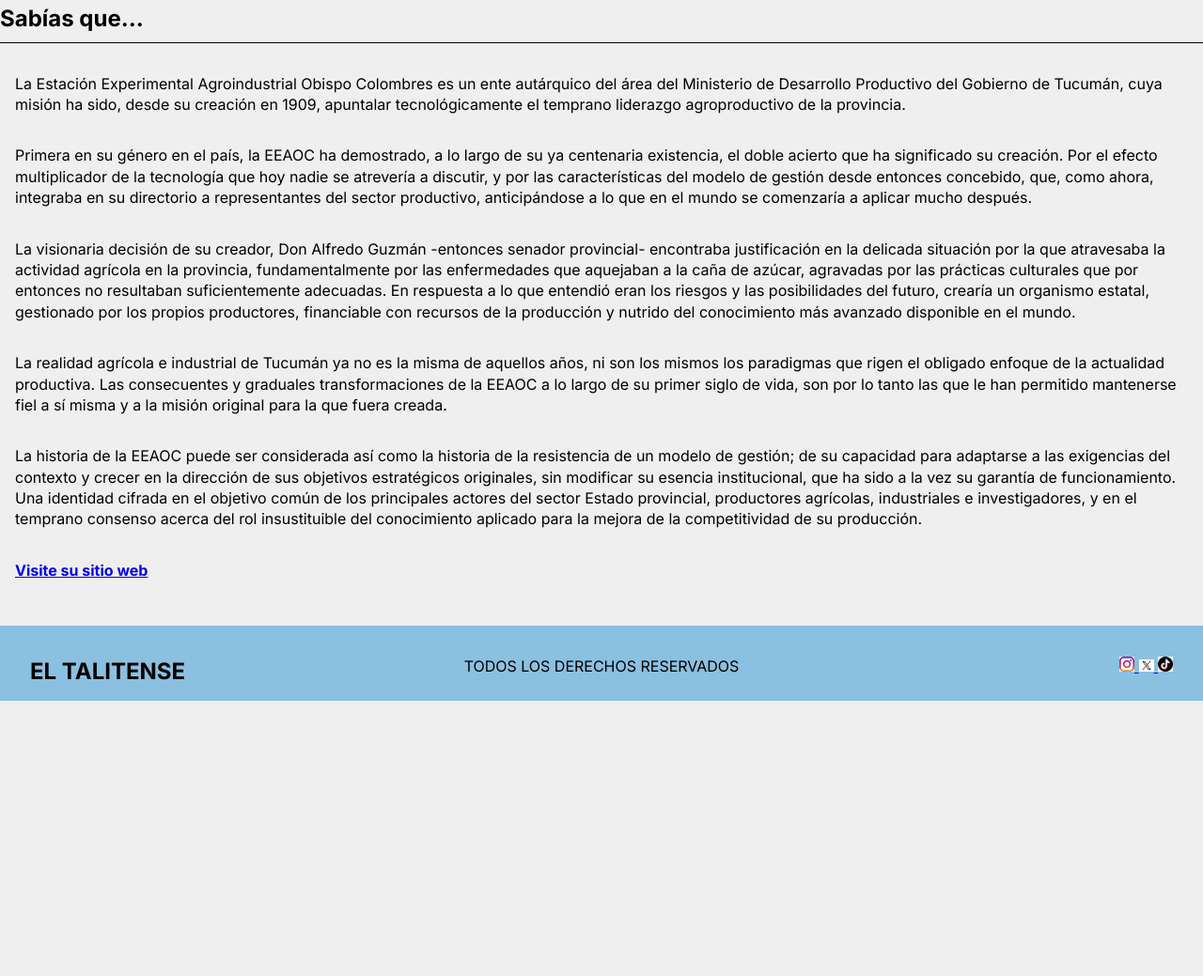
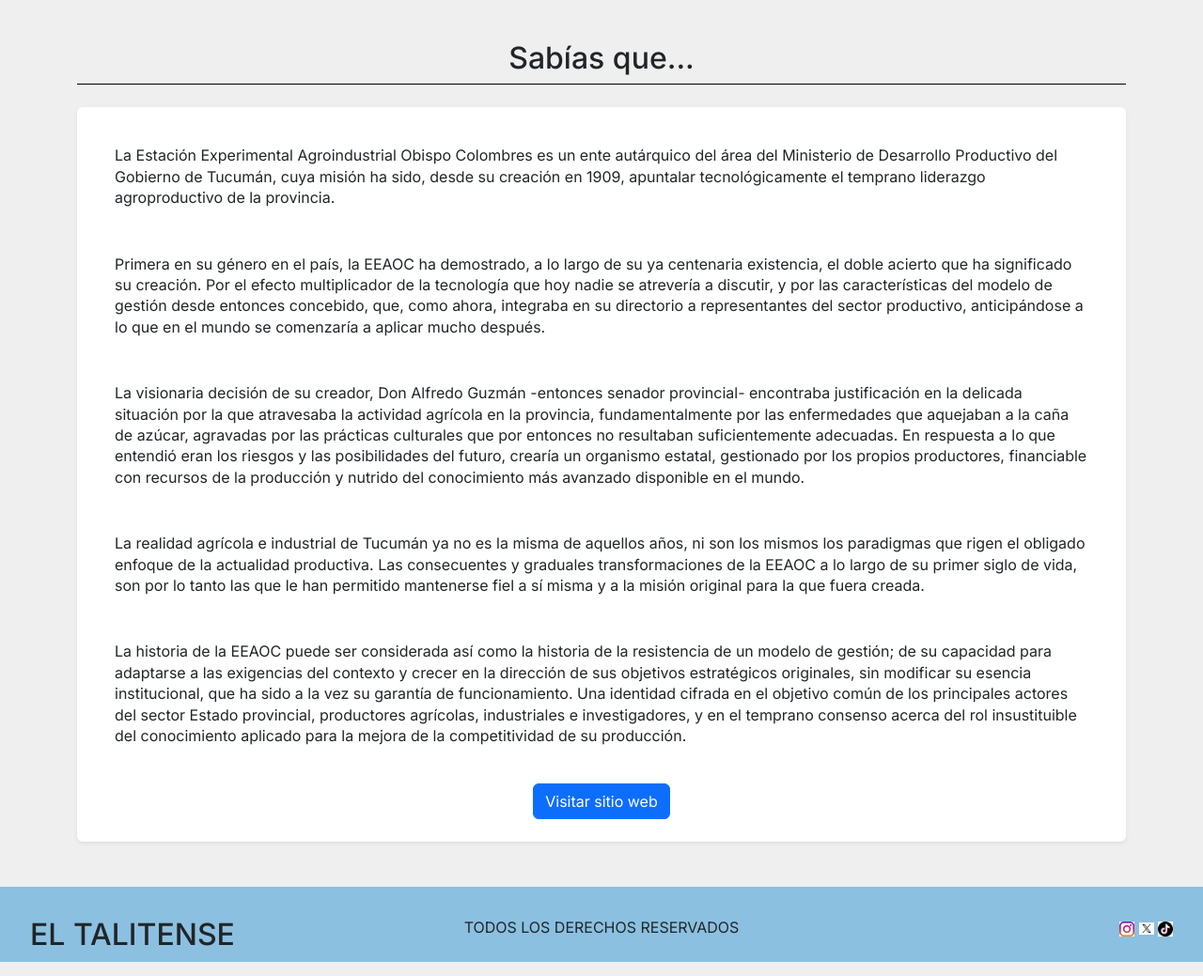
Before and after one commit to luigibel1991/coderhouseproject, a plain HTML site: page pages/curiosidades.html in a window 1280 px wide. Shown: the part 427-1466 px from the top of the page at 94% size. Before the commit the page ends 1175 px from the top, so only its background shows below. Drawn offline with nearby package versions, Linux system fonts and the light colour scheme.

Commit message:
correcion de errores

```diff
--- a/pages/curiosidades.html
+++ b/pages/curiosidades.html
@@ -1,5 +1,5 @@
 <!DOCTYPE html>
-<html lang="eS">
+<html lang="es">
 
 <head>
   <meta charset="UTF-8">
@@ -10,19 +10,23 @@
   <link rel="preconnect" href="https://fonts.gstatic.com" crossorigin>
   <link href="https://fonts.googleapis.com/css2?family=Inter:wght@400;500;600;700&display=swap" rel="stylesheet">
 
-    <!-- !Fontawesome -->
+  <!-- Fontawesome -->
   <link rel="stylesheet" href="https://cdnjs.cloudflare.com/ajax/libs/font-awesome/7.0.1/css/all.min.css" />
+
+  <!-- Bootstrap CSS -->
+  <link href="https://cdn.jsdelivr.net/npm/bootstrap@5.3.3/dist/css/bootstrap.min.css" rel="stylesheet">
+
   <link rel="stylesheet" href="../assets/css/style.css">
 </head>
 
 <body>
-    <header><!-- parte superior de la página, con 3 componentes -->
+  <header>
     <div class="top-bar">
-            <i class="fa-solid fa-bars hamburguesa" ></i>
+      <i class="fa-solid fa-bars hamburguesa"></i>
       <h1>EL TALITENSE</h1>
       <p>Información, datos y noticias sobre la ciudad de Las Talitas</p>
     </div>
-        <nav class="navegation-menu"><!--barra de navegación con links a las 5 p´paginas-->
+    <nav class="navegation-menu">
       <ul>
         <li class="elemento-de-navegacion"><a href="../index.html">Actualidad</a></li>
         <li class="elemento-de-navegacion"><a href="../pages/curiosidades.html">Curiosidades</a></li>
@@ -30,16 +34,10 @@
         <li class="elemento-de-navegacion"><a href="../pages/personajes.html">Personajes</a></li>
         <li class="elemento-de-navegacion"><a href="../pages/quienessomos.html">¿Quiénes somos?</a></li>
         <li class="social-links">
-
           <a href="https://www.instagram.com/" target="_blank"><img src="../assets/img/foto-insta.jpg"
-                            alt="logo insta">
-                    </a>
-                    <a href="https://www.x.com/" target="_blank"><img src="../assets/img/x-logo.png" alt="logo x">
-                    </a>
-                    <a href="https://www.tiktok.com/" target="_blank"><img src="../assets/img/tiktok.png"
-                            alt="logo tik tok">
-                    </a>
-
+              alt="logo insta"></a>
+          <a href="https://www.x.com/" target="_blank"><img src="../assets/img/x-logo.png" alt="logo x"></a>
+          <a href="https://www.tiktok.com/" target="_blank"><img src="../assets/img/tiktok.png" alt="logo tik tok"></a>
         </li>
       </ul>
     </nav>
@@ -48,7 +46,7 @@
     </div>
   </header>
 
-     <!-- MAIN  con bootstrap-->
+  <!-- MAIN con Bootstrap -->
   <main class="container my-5">
     <h2 class="text-center mb-4">Sabías que...</h2>
     <article class="bg-white p-4 rounded shadow-sm">
@@ -82,26 +80,30 @@
         Estado provincial, productores agrícolas, industriales e investigadores, y en el temprano consenso acerca del
         rol insustituible del conocimiento aplicado para la mejora de la competitividad de su producción.</p>
 
-      <p class="text-center mt-4"><a href="#" class="btn btn-outline-primary"><strong>Visite su sitio web</strong></a></p>
+      <!-- Sección de botones -->
+      <div class="text-center mt-4 d-flex justify-content-center gap-3 flex-wrap">
+        <!-- Botón con Bootstrap -->
+        <a href="#" class="btn btn-primary">Visitar sitio web</a>
+
+
+      </div>
     </article>
   </main>
+
   <footer>
     <h2>El talitense</h2>
     <p>Todos los derechos reservados</p>
     <nav class="social-links">
       <ul>
         <li class="social-links">
-
-                    <a href="https://www.instagram.com/" target="_blank"><img src="../assets/img/foto-insta.jpg"
-                            alt="logo insta">
-                    </a>
-                    <a href="https://www.x.com/" target="_blank"><img src="../assets/img/x-logo.png" alt="logo x">
-                    </a>
-                    <a href="https://www.tiktok.com/" target="_blank"><img src="../assets/img/tiktok.png"
-                            alt="logo tik tok">
+          <a href="https://www.instagram.com/" target="_blank"><img src="../assets/img/foto-insta.jpg" alt="logo insta"></a>
+          <a href="https://www.x.com/" target="_blank"><img src="../assets/img/x-logo.png" alt="logo x"></a>
+          <a href="https://www.tiktok.com/" target="_blank"><img src="../assets/img/tiktok.png" alt="logo tik tok"></a>
+        </li>
       </ul>
     </nav>
   </footer>
+
   <!-- Bootstrap JS -->
   <script src="https://cdn.jsdelivr.net/npm/bootstrap@5.3.3/dist/js/bootstrap.bundle.min.js"></script>
 </body>
```
Lines whose indentation alone changed are shown as unchanged.
